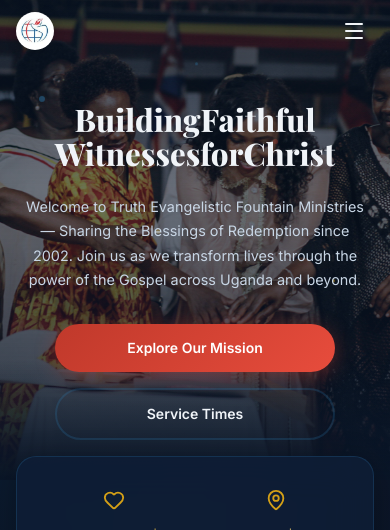
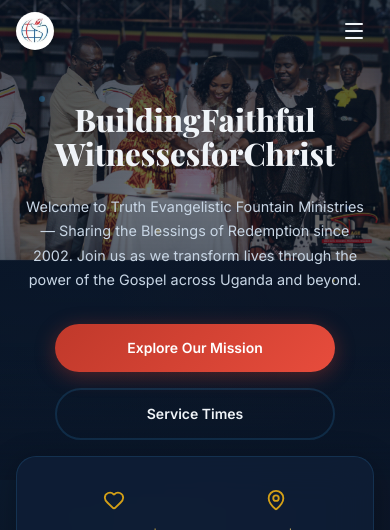
Before and after one commit to andreaocepa/Truth-Evangelistic-Fountain-Ministries, a React (Vite) app: page / in a window 390 px wide. Shown: the top 530 px of the page. Built offline with nearby package versions, Linux system fonts and the light colour scheme; a web font is replaced by a local one.

Commit message:
Making Home Hero Responsive on phones

```diff
--- a/src/components/HeroSection.css
+++ b/src/components/HeroSection.css
@@ -157,8 +157,11 @@
   }
 
   .hero__bg {
-    /* Slight shift to ensure subjects in the center stay visible */
-    background-position: center 20%;
+    background-position: top center;
+    background-size: contain;
+    top: 0;
+    height: 100%;
+    transform: none !important;
   }
 
   .hero__cta {
```
